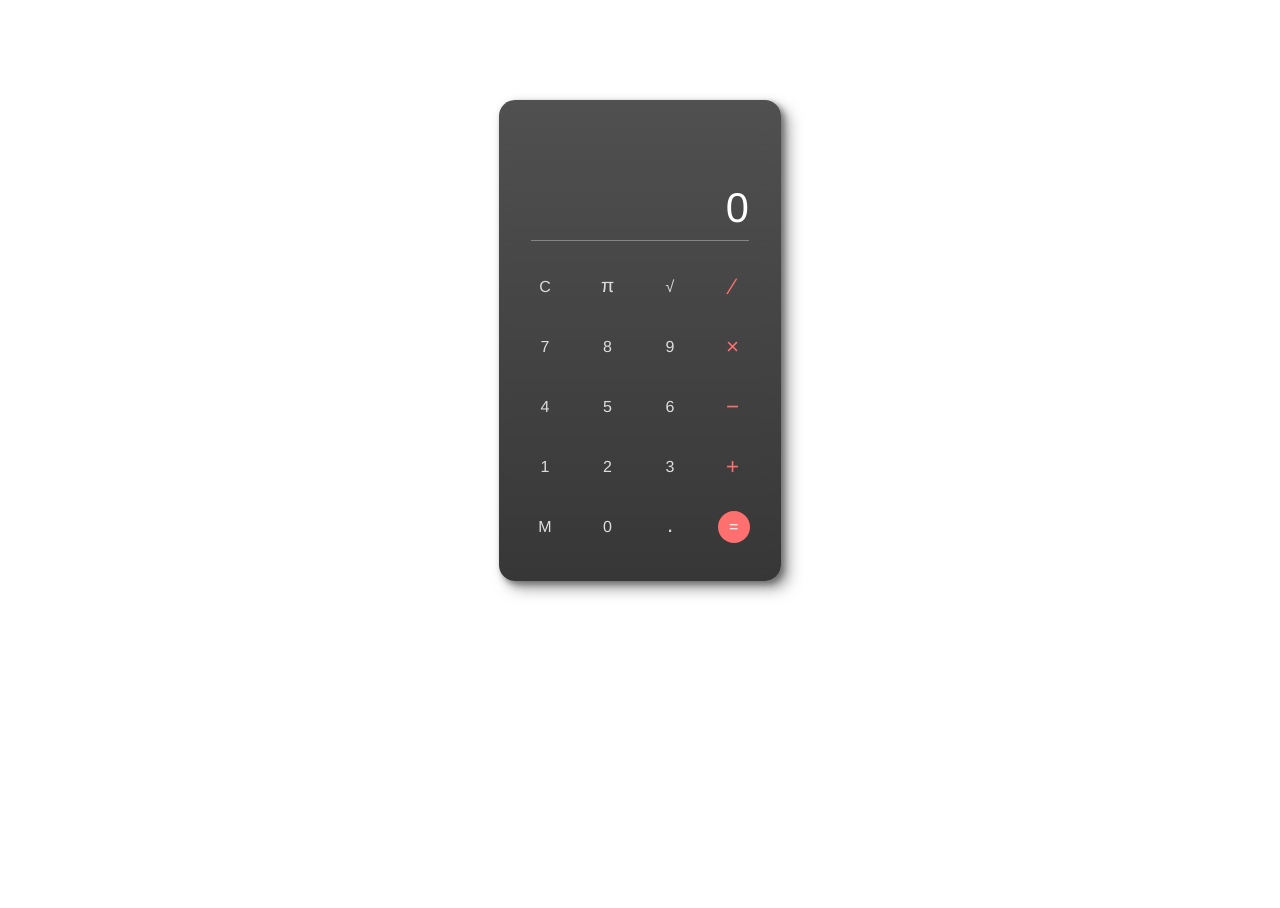
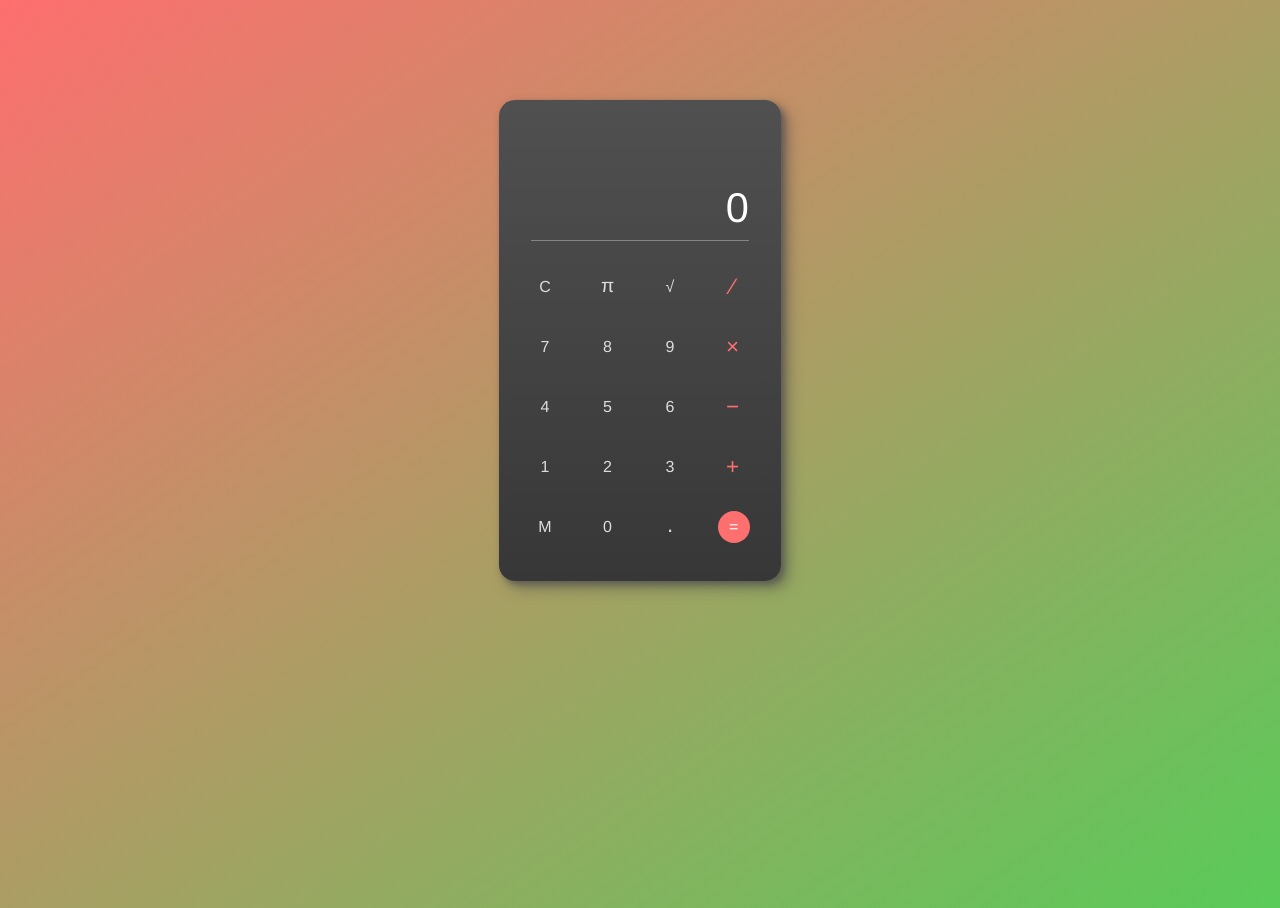
Before and after one commit to sergiosdcorreia/calculator-vue, a Vue app: page / in a window 1280 px wide. Before the commit the page ends 800 px from the top, so only its background shows below. Built offline with nearby package versions, Linux system fonts and the light colour scheme.

Commit message:
Added background gradient color. Removed highlight on touch devices on click event

```diff
--- a/src/App.vue
+++ b/src/App.vue
@@ -17,12 +17,18 @@
 
 <style lang="scss">
 
+body {
+  background: rgb(2,0,36);
+  background: linear-gradient(145deg, rgba(2,0,36,1) 0%, rgba(254,111,111,1) 0%, rgba(89,203,89,1) 100%);
+  background-size: cover;
+  height: 100vh;
+}
+
 #app {
   font-family: "Avenir", Helvetica, Arial, sans-serif;
   -webkit-font-smoothing: antialiased;
   -moz-osx-font-smoothing: grayscale;
   text-align: center;
   margin-top: 100px;
-
 }
 </style>
--- a/src/components/Calculator.vue
+++ b/src/components/Calculator.vue
@@ -144,10 +144,11 @@
         -khtml-user-select: none; /* KHTML browsers (e.g. Konqueror) */
         -webkit-user-select: none; /* Chrome, Safari, and Opera */
         -webkit-touch-callout: none; /* Disable Android and iOS callouts*/
+        -webkit-tap-highlight-color:  rgba(255, 255, 255, 0); /* Removes higlight on click event on touch devices */
+        border-radius: 50%;
 
         &:active {
             background-color: #373737;
-            border-radius: 50%;
         }
     }
 
```
